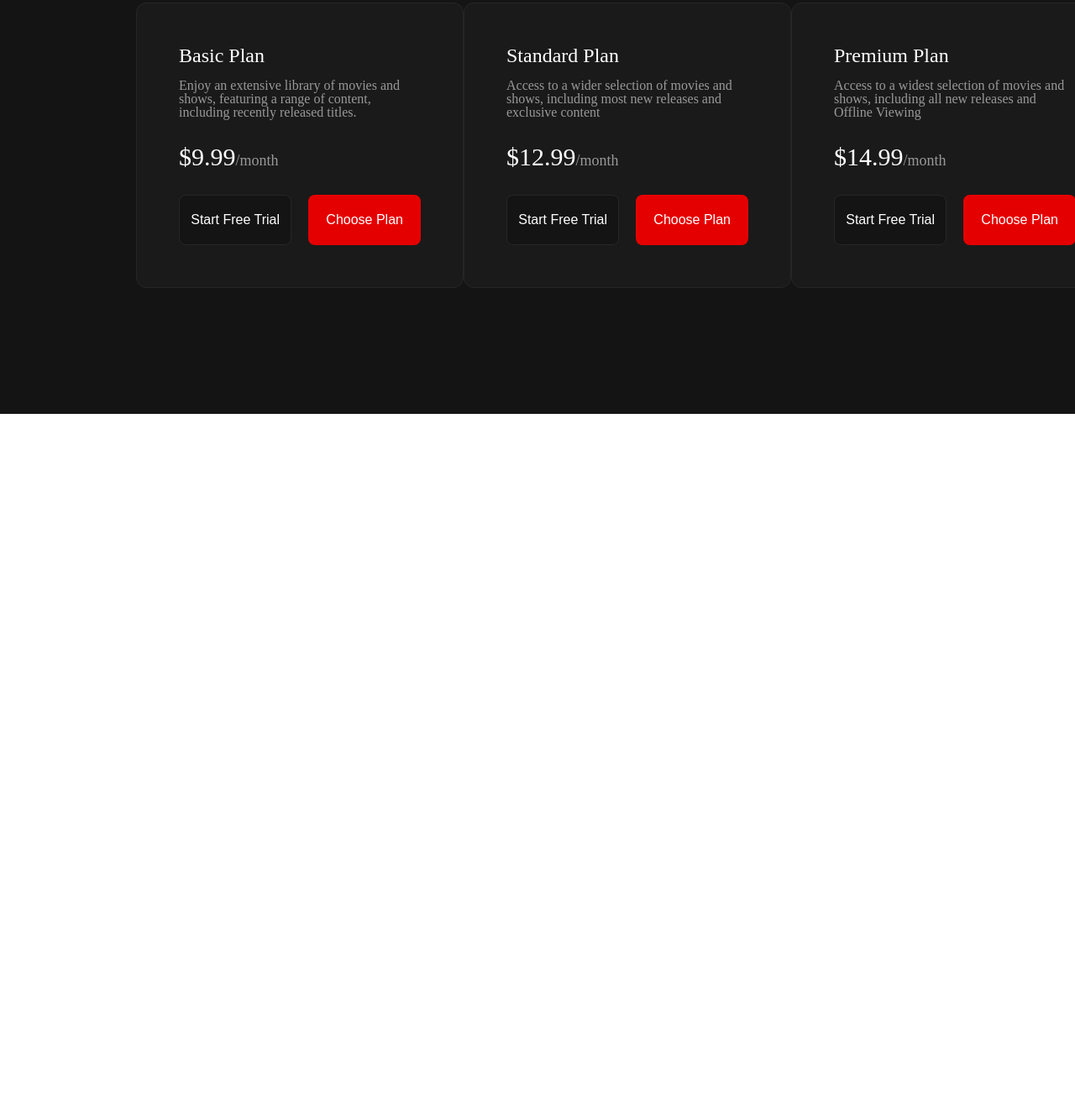
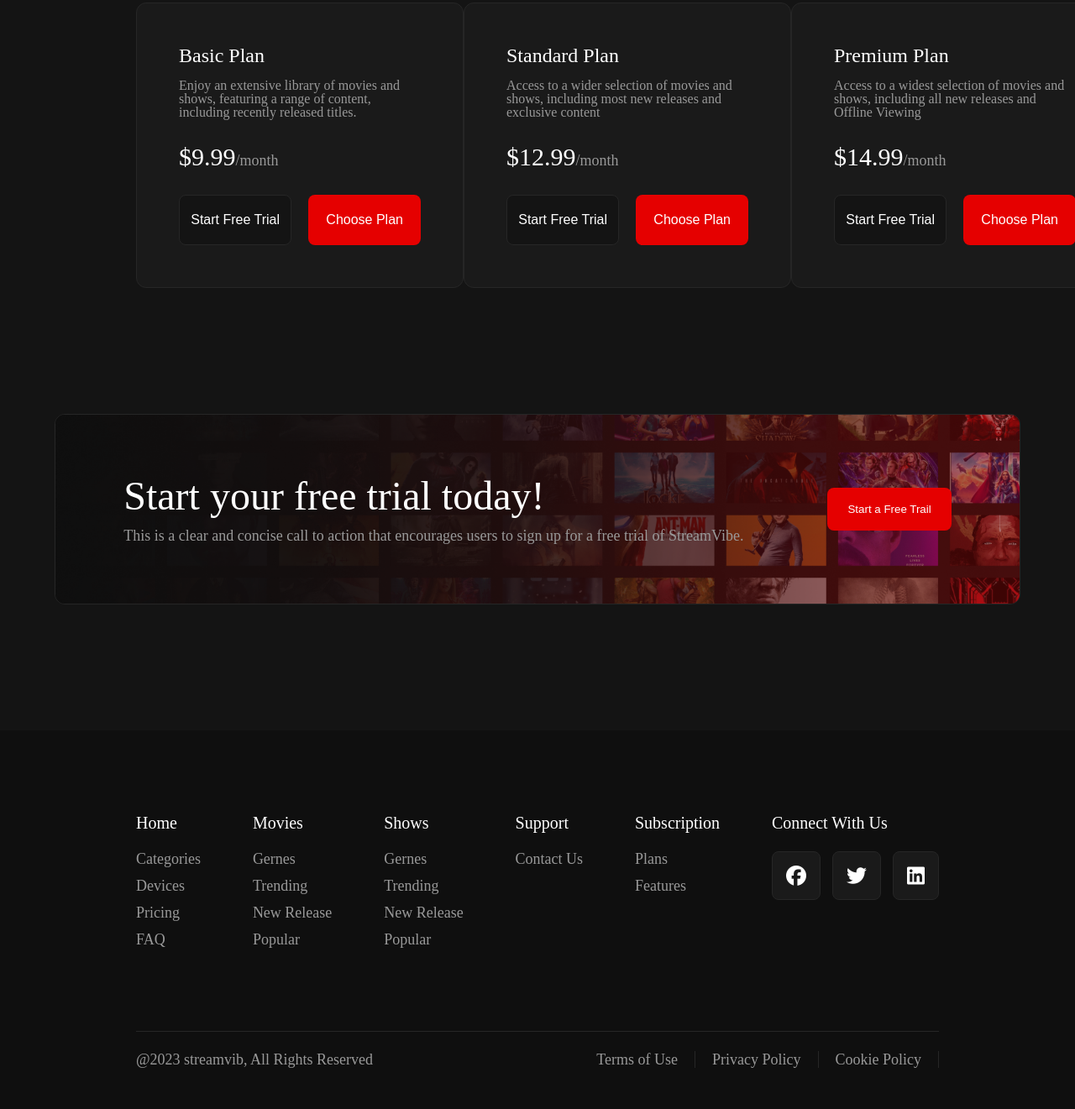
Before and after one commit to ReziBarabadze/final-project-js, a plain HTML site: page index.html in a window 1280 px wide. Shown: the part 4117-5438 px from the top of the page at 84% size. Before the commit the page ends 4610 px from the top, so only its background shows below. Drawn offline with Linux system fonts and the light colour scheme.

Commit message:
add bg_img &footer

```diff
--- a/index.html
+++ b/index.html
@@ -330,8 +330,133 @@
             </div>
           </div>
         </div>
+      </section>
+      <!-- background image -->
+       <section class="bg_img">
+        <img src="/images/Background Images.png" alt="bg_img" class="bg_img_photo">
+        <div class="bg_img_div">
+          <div class="bg_img_title_div">
+            <h2 class="bg_img_h2">Start your free trial today!</h2>
+            <p class="bg_img_p">This is a clear and concise call to action that encourages users to sign up for a free trial of StreamVibe.</p>
+          </div>
+          <div class="button_div">
+            <button class="bg_img_button">Start a Free Trail</button>
+          </div>
+        </div>
+       </section>
+       <!-- footer -->
+        <footer>
+          <div class="footer_top_div">
+            <div>
+              <h2 class="footer_h2">Home</h2>
+              <nav>
+                <ul class="footer_ul">
+                  <li>
+                    <a href="#">Categories</a>
+                  </li>
+                  <li>
+                    <a href="#">Devices</a>
+                  </li>
+                  <li>
+                    <a href="#">Pricing</a>
+                  </li>
+                  <li>
+                    <a href="#">FAQ</a>
+                  </li>
+                </ul>
+              </nav>
+            </div>
+            <div>
+              <h2 class="footer_h2">Movies</h2>
+              <nav>
+                <ul class="footer_ul">
+                  <li>
+                    <a href="#">Gernes</a>
+                  </li>
+                  <li>
+                    <a href="#">Trending</a>
+                  </li>
+                  <li>
+                    <a href="#">New Release</a>
+                  </li>
+                  <li>
+                    <a href="#">Popular</a>
+                  </li>
+                </ul>
+              </nav>
+            </div>
+            <div>
+              <h2 class="footer_h2">Shows</h2>
+              <nav>
+                <ul class="footer_ul">
+                  <li>
+                    <a href="#">Gernes</a>
+                  </li>
+                  <li>
+                    <a href="#">Trending</a>
+                  </li>
+                  <li>
+                    <a href="#">New Release</a>
+                  </li>
+                  <li>
+                    <a href="#">Popular</a>
+                  </li>
+                </ul>
+              </nav>
+            </div>
+            <div>
+              <h2 class="footer_h2">Support</h2>
+              <nav>
+                <ul class="footer_ul">
+                  <li>
+                    <a href="#">Contact Us</a>
+                  </li>
+                </ul>
+              </nav>
+            </div>
+            <div>
+              <h2 class="footer_h2">Subscription</h2>
+              <nav>
+                <ul class="footer_ul">
+                  <li>
+                    <a href="#">Plans</a>
+                  </li>
+                  <li>
+                    <a href="#">Features</a>
+                  </li>
+                </ul>
+              </nav>
+            </div>
+            <div>
+              <h2 class="footer_h2">Connect With Us</h2>
+              <div class="footer_icons_div">
+                <i class="fa-brands fa-facebook"></i>
+                <i class="fa-brands fa-twitter"></i>
+                <i class="fa-brands fa-linkedin"></i>
+              </div>
+            </div>
+          </div>
+          <div class="footer_bottom_div">
+            <p class="footer_bottom_div_p">@2023 streamvib, All Rights Reserved</p>
+            <div>
+              <nav>
+                <ul class="footer_bottom_div_ul">
+                  <li>
+                    <a href="#">Terms of Use</a>
+                  </li>
+                  <li>
+                    <a href="#">Privacy Policy</a>
+                  </li>
+                  <li>
+                    <a href="#">Cookie Policy</a>
+                  </li>
+                </ul>
+              </nav>
+            </div>
+          </div>
+        </footer>
 
-      </section>
+
 
 
 
--- a/style.css
+++ b/style.css
@@ -415,3 +415,98 @@
   font-size: 16px;
   cursor: pointer;
 }
+/* background image */
+.bg_img{
+  display: flex;
+  justify-content: center;
+  align-items: center;
+  background-color: #141414;
+  padding: 0 162px 150px;
+}
+.bg_img_photo{
+  width: 1150px;
+  border-radius: 12px;
+  border: 1px solid #262626;
+  position: relative;
+}
+.bg_img_div{
+  position: absolute;
+  display: flex;
+  align-items: center;
+  column-gap: 100px;
+}
+.bg_img_h2{
+  font-size: 48px;
+  color: #FFFFFF;
+  margin-bottom: 14px;
+}
+.bg_img_p{
+  font-size: 18px;
+  color: #999999;
+}
+.bg_img_button{
+  padding: 18px 24px;
+  border-radius: 8px;
+  border: none;
+  outline: none;
+  background-color: #E50000;
+  color: #FFFFFF;
+}
+/* footer */
+footer{
+  background-color: #0F0F0F;
+  padding: 100px 162px 50px;
+}
+.footer_top_div{
+  display: flex;
+  justify-content: space-between;
+  margin-bottom: 100px;
+}
+.footer_h2{
+  font-size: 20px;
+  color: #FFFFFF;
+  margin-bottom: 24px;
+}
+.footer_ul{
+  display: flex;
+  flex-direction: column;
+  row-gap: 14px;
+}
+.footer_ul li a{
+  font-size: 18px;
+  color: #999999;
+}
+.footer_icons_div{
+  display: flex;
+  column-gap: 14px;
+}
+.fa-facebook, .fa-twitter, .fa-linkedin{
+  font-size: 24px;
+  color: #FFFFFF;
+  padding: 16px;
+  background-color: #1A1A1A;
+  border-radius: 8px;
+  border: 1px solid #262626;
+  cursor: pointer;
+}
+.footer_bottom_div{
+  display: flex;
+  justify-content: space-between;
+  border-top: 1px solid #262626;
+  padding-top: 24px;
+}
+.footer_bottom_div_p{
+  font-size: 18px;
+  color: #999999;
+  cursor: default;
+}
+.footer_bottom_div_ul{
+  display: flex;
+  column-gap: 20px;
+}
+.footer_bottom_div_ul li a{
+  font-size: 18px;
+  color: #999999;
+  border-right: 1px solid #262626;
+  padding-right: 20px;
+}
```
Also changed, not shown: images/Background Images.png (added).
